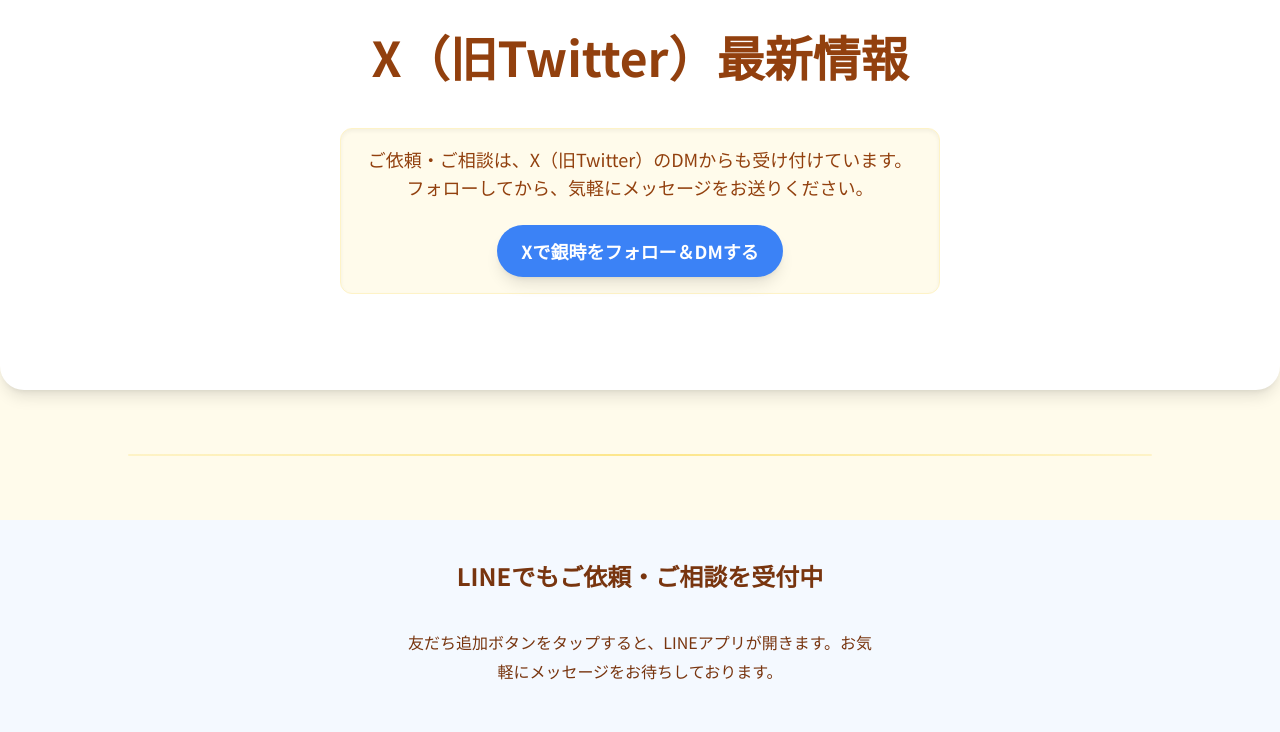
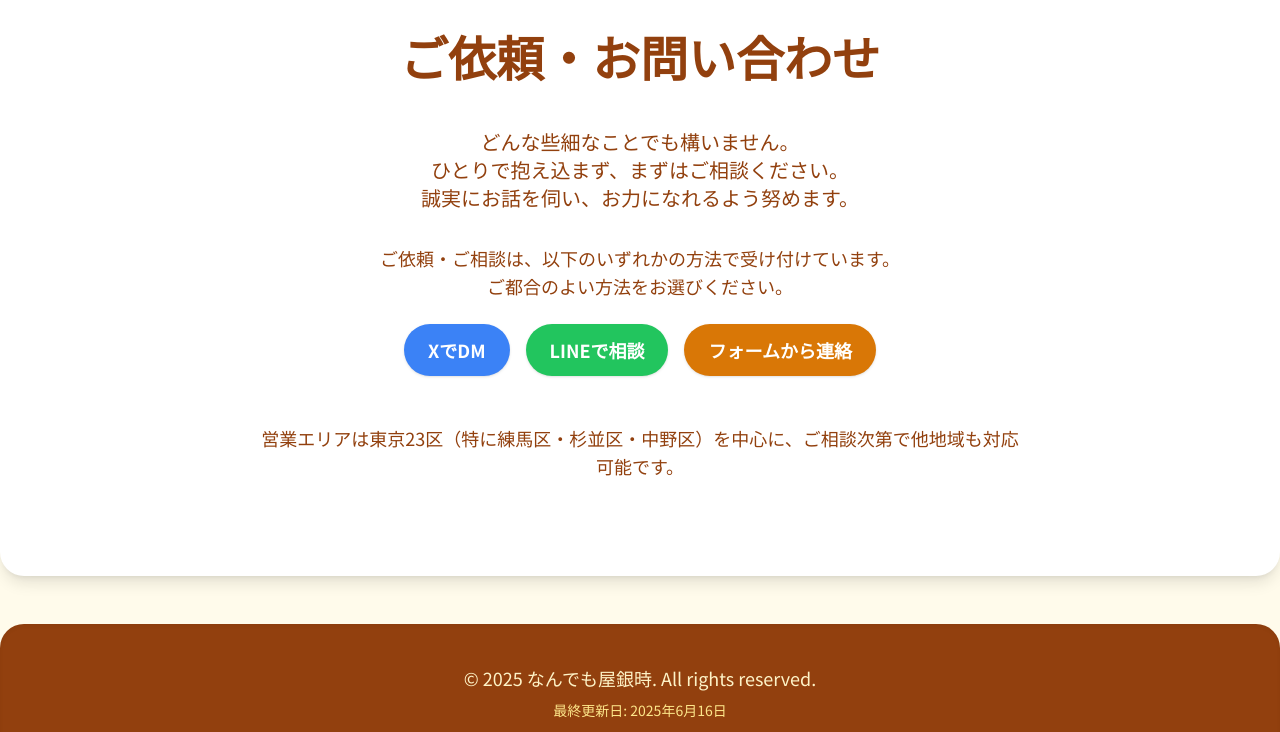
Before and after one commit to nandemoya-ginji/ginji-homepage, a plain HTML site: page index.html in a window 1280 px wide. Shown: the part 4670-5402 px from the top of the page. Drawn offline with nearby package versions, Linux system fonts and the light colour scheme.

Commit message:
Update index.html

```diff
--- a/index.html
+++ b/index.html
@@ -41,7 +41,7 @@
             margin: 0 auto; /* 中央揃え */
         }
 
-        /* LINE案内セクション内のテキストスタイル */
+        /* LINE案内セクション内のテキストスタイル (残していても影響なし、今後使わないため) */
         .line-description {
             max-width: 500px;
             margin: 0 auto;
@@ -59,13 +59,11 @@
                 font-size: 17px; /* スマホで少し大きく */
             }
         }
-        /* Twitterタイムラインの埋め込みコンテナのスタイル */
+        /* Twitterタイムラインの埋め込みコンテナのスタイル (残していても影響なし、今後使わないため) */
         .twitter-timeline-container {
             max-width: 600px; /* タイムラインの最大幅を制限 */
             margin: 0 auto; /* 中央揃え */
             padding: 1em; /* 内側の余白 */
-            /* min-heightは、Twitterタイムラインが表示されないため、コメントアウトまたは削除します */
-            /* min-height: 500px; */
         }
     </style>
 </head>
@@ -345,43 +343,6 @@
 
         <div class="section-divider"></div>
 
-        <!-- X (旧Twitter) タイムラインセクション -->
-        <section id="twitter-timeline" class="py-16 md:py-24 bg-white rounded-3xl shadow-lg mx-4 md:mx-auto max-w-7xl px-6 lg:px-8">
-            <div class="container mx-auto text-center">
-                <h2 class="text-4xl md:text-5xl font-bold text-amber-800 mb-12">
-                    X（旧Twitter）最新情報
-                </h2>
-                <div class="twitter-timeline-container bg-amber-50 rounded-xl shadow-inner p-4 border border-amber-100">
-                    <div class="text-center space-y-6">
-                        <p class="text-lg text-amber-800">
-                            ご依頼・ご相談は、X（旧Twitter）のDMからも受け付けています。<br>
-                            フォローしてから、気軽にメッセージをお送りください。
-                        </p>
-                        <a href="https://twitter.com/ginji_min2" target="_blank" rel="noopener"
-                           class="inline-block bg-blue-500 hover:bg-blue-600 text-white font-bold py-3 px-6 rounded-full shadow-lg transform hover:scale-105 transition duration-300 ease-in-out text-lg">
-                            Xで銀時をフォロー＆DMする
-                        </a>
-                    </div>
-                </div>
-            </div>
-        </section>
-
-        <div class="section-divider"></div>
-
-        <section class="line-contact bg-[#f4f9ff] py-10 px-5 text-center">
-            <h3 class="text-xl sm:text-2xl font-bold mb-5">LINEでもご依頼・ご相談を受付中</h3>
-            <div class="line-description">
-                <p>友だち追加ボタンをタップすると、LINEアプリが開きます。お気軽にメッセージをお待ちしております。</p>
-            </div>
-            <div class="my-5">
-                <img src="https://github.com/nandemoya-ginji/ginji-homepage/blob/main/imagesline/L_gainfriends_2dbarcodes_GW.png?raw=true" alt="LINEの友だち追加QRコード" class="qr-code-image">
-            </div>
-            <a href="https://lin.ee/wWV6nzA" target="_blank" rel="noopener" class="inline-block bg-green-500 hover:bg-green-600 text-white font-bold py-3 px-6 rounded-full shadow-lg transform hover:scale-105 transition duration-300 ease-in-out text-lg mt-5">
-                LINEで友だち追加
-            </a>
-        </section>
-
-
         <section id="contact" class="py-16 md:py-24 bg-white rounded-3xl shadow-lg mx-4 md:mx-auto max-w-7xl px-6 lg:px-8 mb-12">
             <div class="container mx-auto text-center">
                 <h2 class="text-4xl md:text-5xl font-bold text-amber-800 mb-12">
@@ -392,16 +353,26 @@
                     ひとりで抱え込まず、まずはご相談ください。<br>
                     誠実にお話を伺い、お力になれるよう努めます。
                 </p>
-                <div class="max-w-2xl mx-auto bg-amber-50 p-8 rounded-xl shadow-lg border border-amber-100">
-                    <!-- Googleフォームの埋め込みコード -->
-                    <iframe src="https://docs.google.com/forms/d/e/1FAIpQLSfc6aYvBxUbCD0Q8jcXUW32hKYbXddaTMzfHQUzJ1eZlPFQ4A/viewform?embedded=true"
-                            width="100%"
-                            height="1012"
-                            frameborder="0"
-                            marginheight="0"
-                            marginwidth="0"
-                            class="min-h-[600px] sm:min-h-[700px] lg:min-h-[800px] xl:min-h-[900px] rounded-lg shadow-md"
-                            >読み込んでいます…</iframe>
+                <p class="text-lg text-amber-800 mb-6">
+                    ご依頼・ご相談は、以下のいずれかの方法で受け付けています。<br>
+                    ご都合のよい方法をお選びください。
+                </p>
+                <div class="flex flex-col sm:flex-row justify-center gap-4 mb-8">
+                    <a href="https://twitter.com/ginji_min2"
+                       class="bg-blue-500 hover:bg-blue-600 text-white font-bold py-3 px-6 rounded-full shadow text-lg"
+                       target="_blank" rel="noopener">
+                        XでDM
+                    </a>
+                    <a href="https://lin.ee/wWV6nzA"
+                       class="bg-green-500 hover:bg-green-600 text-white font-bold py-3 px-6 rounded-full shadow text-lg"
+                       target="_blank" rel="noopener">
+                        LINEで相談
+                    </a>
+                    <a href="https://docs.google.com/forms/d/e/1FAIpQLSfc6aYvBxUbCD0Q8jcXUW32hKYbXddaTMzfHQUzJ1eZlPFQ4A/viewform"
+                       class="bg-amber-600 hover:bg-amber-700 text-white font-bold py-3 px-6 rounded-full shadow text-lg"
+                       target="_blank" rel="noopener">
+                        フォームから連絡
+                    </a>
                 </div>
                 <p class="text-lg text-amber-800 mt-12 max-w-3xl mx-auto">
                     営業エリアは東京23区（特に練馬区・杉並区・中野区）を中心に、ご相談次第で他地域も対応可能です。
```
